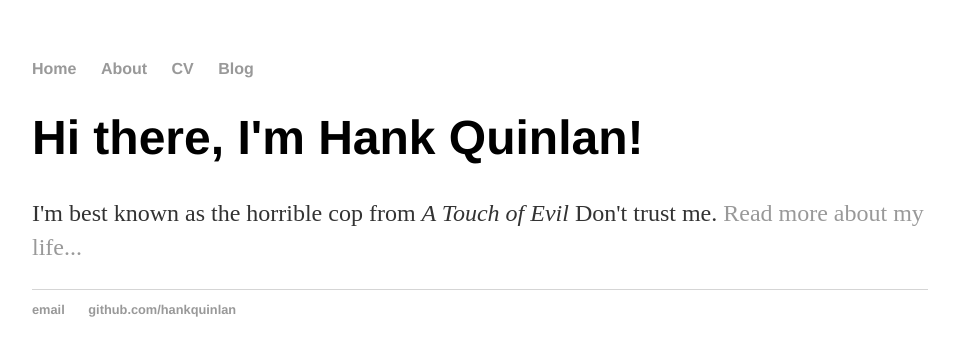
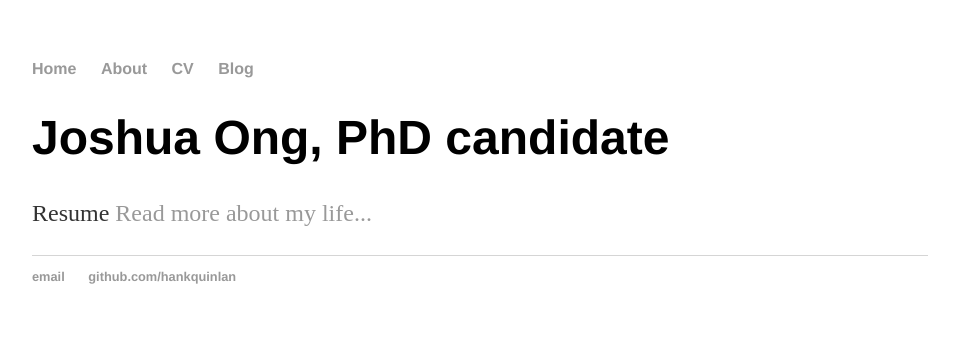
Before and after one commit to joshua-ong/joshua-ong.github.io, a Jekyll site: the page built from index.html, in a window 1280 px wide. Shown: the top 356 px of the page, without its empty margins (160-1119 px from the left). Built offline with Jekyll 4.4.1, drawn with Linux system fonts in a browser that asks for light colours.

Commit message:
Update index.html
my text

```diff
--- a/index.html
+++ b/index.html
@@ -3,6 +3,6 @@ layout: default
 title: Hank Quinlan, Horrible Cop
 ---
 <div class="blurb">
-	<h1>Hi there, I'm Hank Quinlan!</h1>
-	<p>I'm best known as the horrible cop from <em>A Touch of Evil</em> Don't trust me. <a href="/about">Read more about my life...</a></p>
+	<h1>Joshua Ong, PhD candidate</h1>
+	<p>Resume <a href="/about">Read more about my life...</a></p>
 </div><!-- /.blurb -->
```
